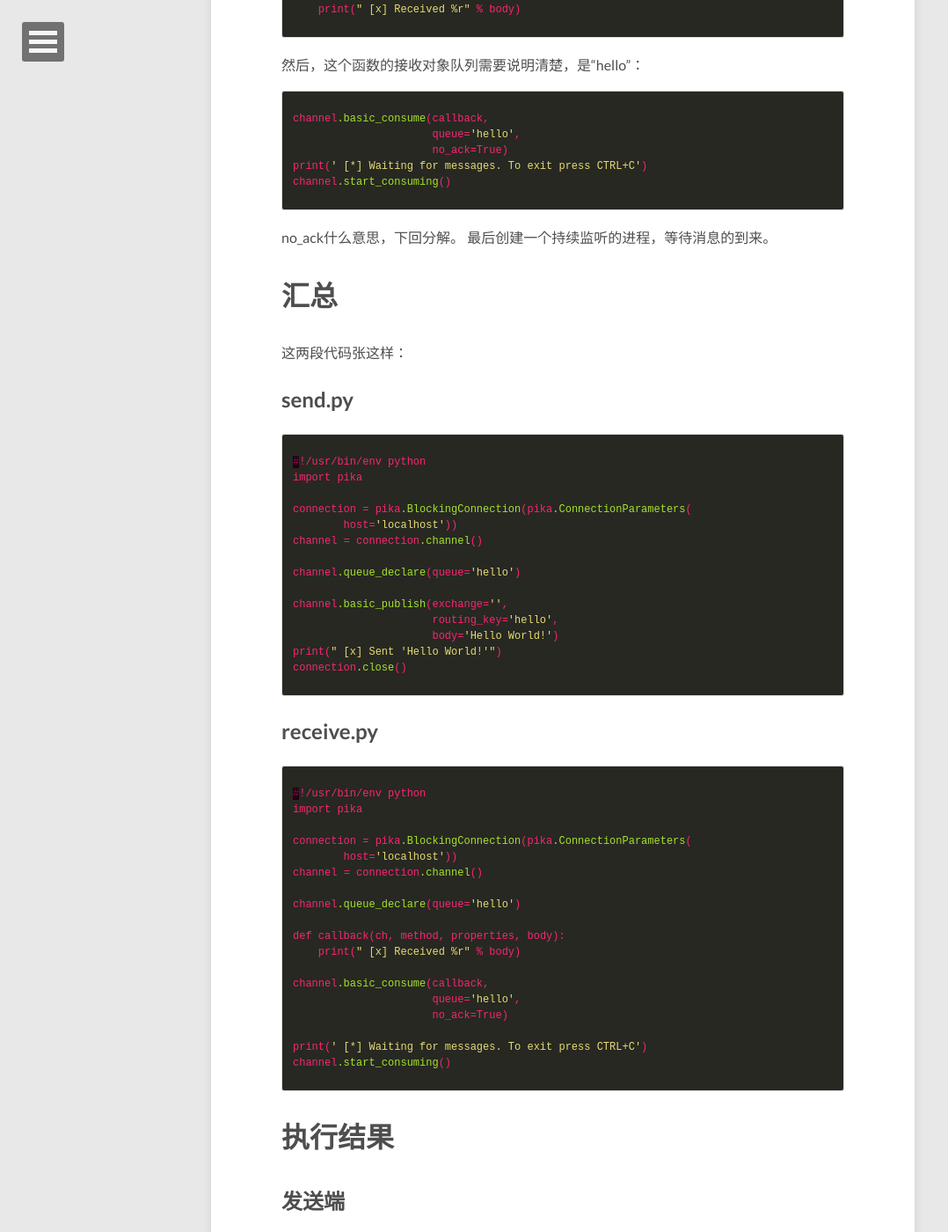
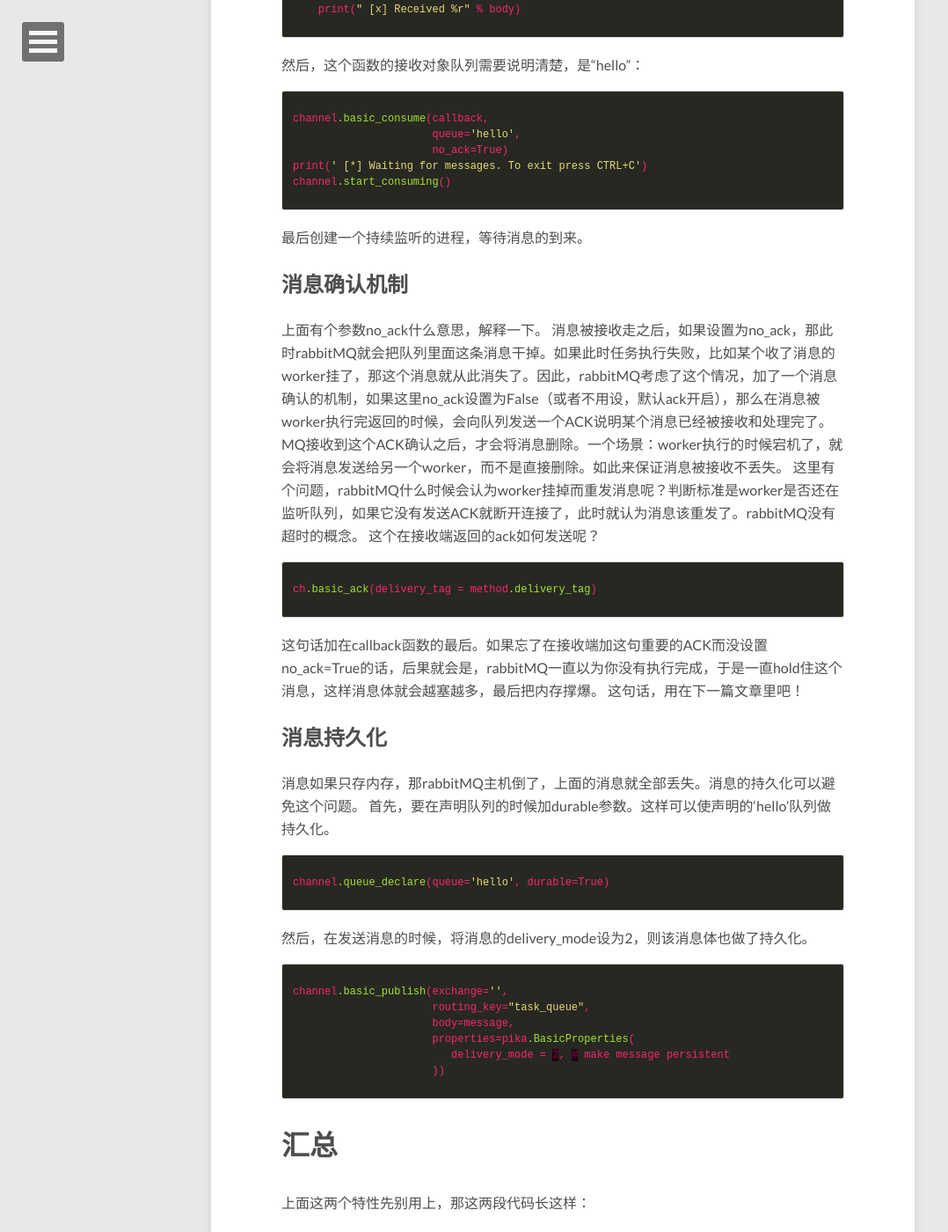
Before and after one commit to seethedoor/seethedoor.github.io, a Jekyll site: the page built from _posts/2016-05-23-how-to-python-rabbitmq.md, in a window 1280 px wide and 1400 px high, scrolled down 2333 px. Shown: the whole window at 88% size, without its empty margins (0-1078 px from the left). Built offline with Jekyll 4.4.1, drawn with Linux system fonts in a browser that asks for light colours; nearby versions of some CDN libraries.

Commit message:
modified:   _posts/2016-05-23-how-to-python-rabbitmq.md

```diff
--- a/_posts/2016-05-23-how-to-python-rabbitmq.md
+++ b/_posts/2016-05-23-how-to-python-rabbitmq.md
@@ -81,11 +81,38 @@ channel.basic_consume(callback,
 print(' [*] Waiting for messages. To exit press CTRL+C')
 channel.start_consuming()
 {% endhighlight %}
-no_ack什么意思，下回分解。
+
 最后创建一个持续监听的进程，等待消息的到来。
 
+## 消息确认机制
+上面有个参数no_ack什么意思，解释一下。
+消息被接收走之后，如果设置为no_ack，那此时rabbitMQ就会把队列里面这条消息干掉。如果此时任务执行失败，比如某个收了消息的worker挂了，那这个消息就从此消失了。因此，rabbitMQ考虑了这个情况，加了一个消息确认的机制，如果这里no_ack设置为False（或者不用设，默认ack开启），那么在消息被worker执行完返回的时候，会向队列发送一个ACK说明某个消息已经被接收和处理完了。MQ接收到这个ACK确认之后，才会将消息删除。一个场景：worker执行的时候宕机了，就会将消息发送给另一个worker，而不是直接删除。如此来保证消息被接收不丢失。
+这里有个问题，rabbitMQ什么时候会认为worker挂掉而重发消息呢？判断标准是worker是否还在监听队列，如果它没有发送ACK就断开连接了，此时就认为消息该重发了。rabbitMQ没有超时的概念。
+这个在接收端返回的ack如何发送呢？
+{% highlight css %}
+ch.basic_ack(delivery_tag = method.delivery_tag)
+{% endhighlight %}
+这句话加在callback函数的最后。如果忘了在接收端加这句重要的ACK而没设置no_ack=True的话，后果就会是，rabbitMQ一直以为你没有执行完成，于是一直hold住这个消息，这样消息体就会越塞越多，最后把内存撑爆。
+这句话，用在下一篇文章里吧！
+
+## 消息持久化
+消息如果只存内存，那rabbitMQ主机倒了，上面的消息就全部丢失。消息的持久化可以避免这个问题。
+首先，要在声明队列的时候加durable参数。这样可以使声明的‘hello’队列做持久化。
+{% highlight css %}
+channel.queue_declare(queue='hello', durable=True)
+{% endhighlight %}
+然后，在发送消息的时候，将消息的delivery_mode设为2，则该消息体也做了持久化。
+{% highlight css %}
+channel.basic_publish(exchange='',
+                      routing_key="task_queue",
+                      body=message,
+                      properties=pika.BasicProperties(
+                         delivery_mode = 2, # make message persistent
+                      ))
+{% endhighlight %}
+
 # 汇总
-这两段代码张这样：
+上面这两个特性先别用上，那这两段代码长这样：
 
 ## send.py
 {% highlight css %}
```
